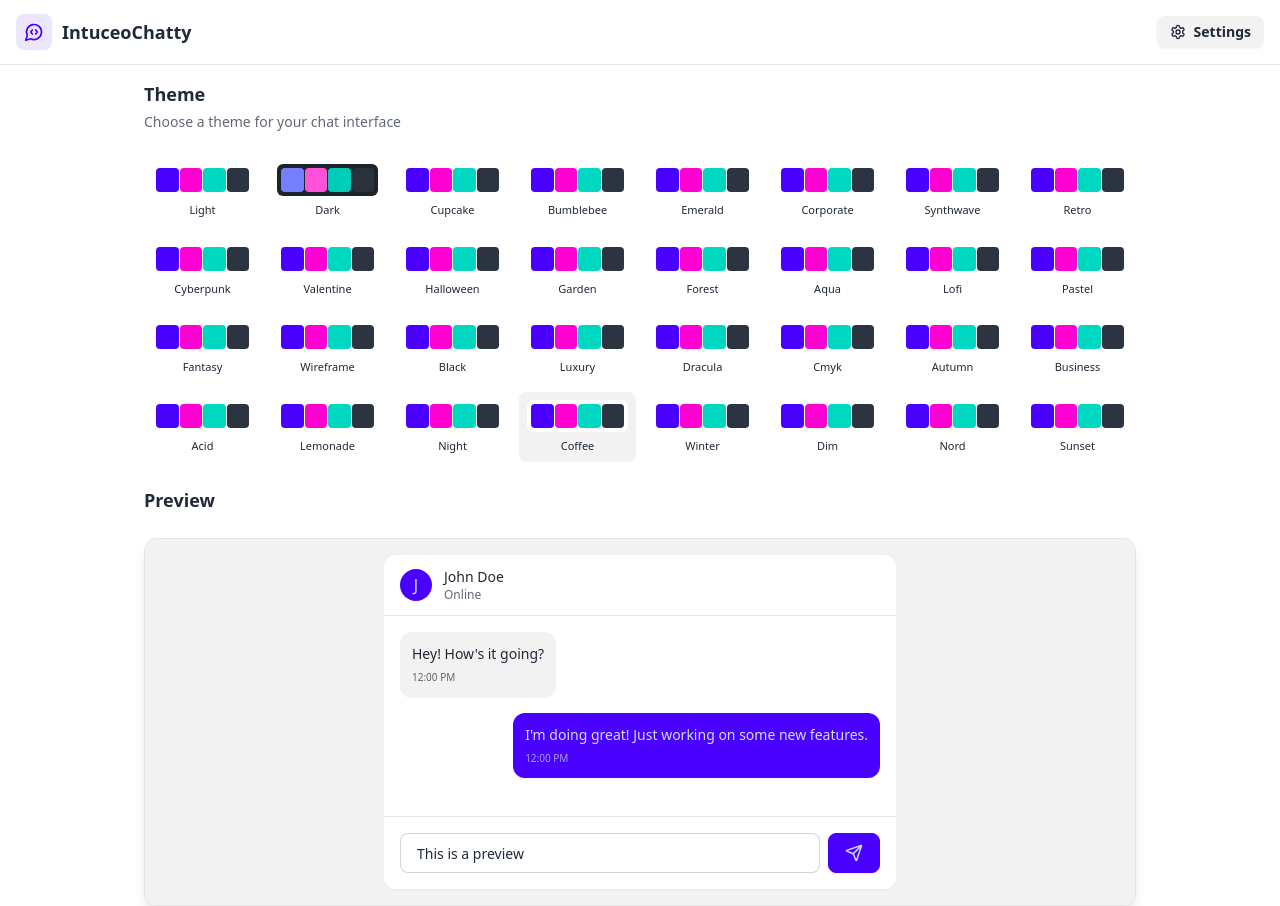
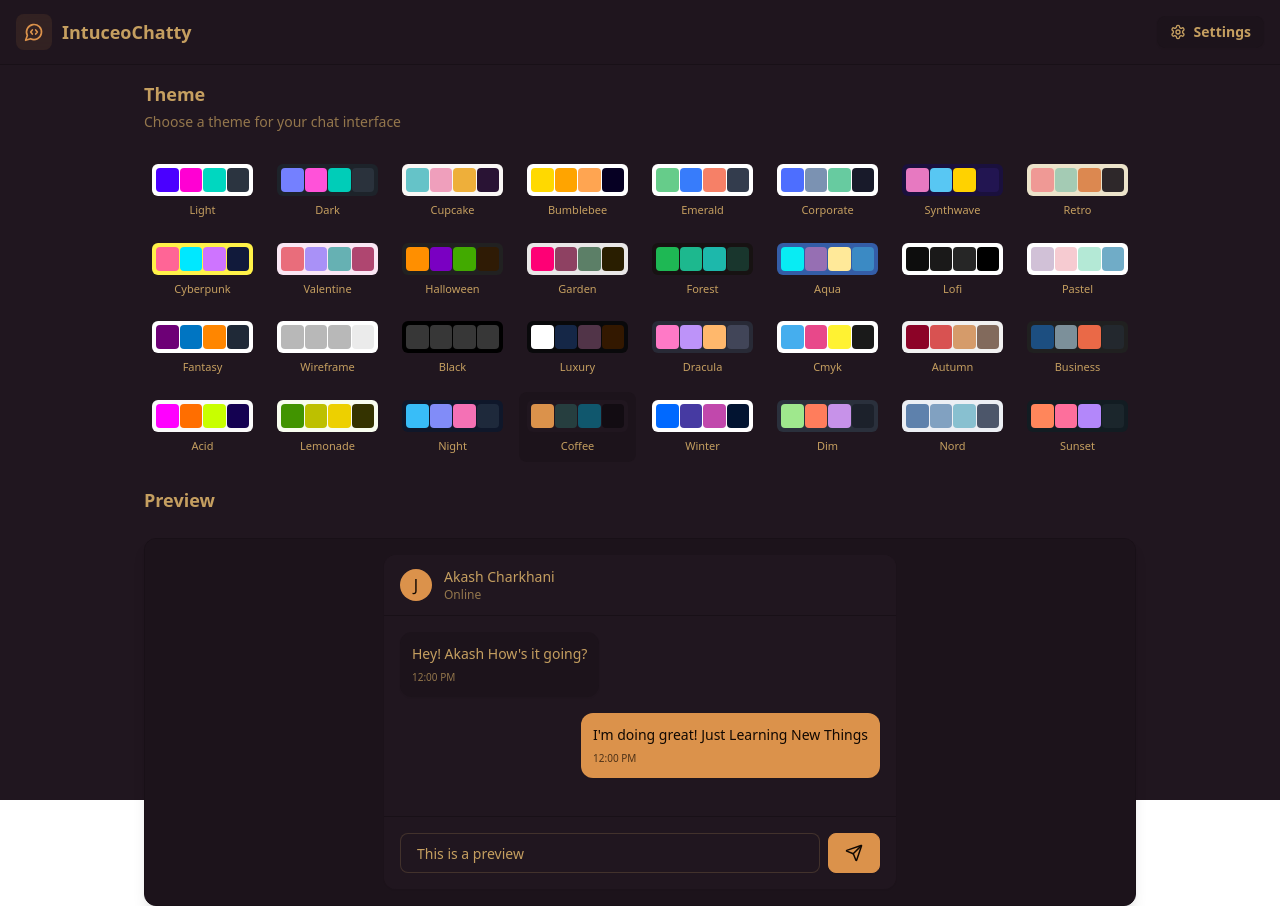
Before and after one commit to charkhaniakash/MERN-CHATAPP, a React (Vite) app in the folder frontend/: page /settings in a window 1280 px wide. Built offline with nearby package versions, Linux system fonts and the light colour scheme; no server answers.

Commit message:
switching colors fixed

```diff
--- a/frontend/src/pages/SettingPage.jsx
+++ b/frontend/src/pages/SettingPage.jsx
@@ -3,8 +3,8 @@ import { useThemeStore } from "../store/useThemeStore";
 import { THEMES } from "../constants/index.js";
 
 const PREVIEW_MESSAGES = [
-  { id: 1, content: "Hey! How's it going?", isSent: false },
-  { id: 2, content: "I'm doing great! Just working on some new features.", isSent: true },
+  { id: 1, content: "Hey! Akash How's it going?", isSent: false },
+  { id: 2, content: "I'm doing great! Just Learning New Things", isSent: true },
 ];
 
 const SettingPage = () => {
@@ -57,7 +57,7 @@ const SettingPage = () => {
                       J
                     </div>
                     <div>
-                      <h3 className="font-medium text-sm">John Doe</h3>
+                      <h3 className="font-medium text-sm">Akash Charkhani</h3>
                       <p className="text-xs text-base-content/70">Online</p>
                     </div>
                   </div>
--- a/frontend/tailwind.config.js
+++ b/frontend/tailwind.config.js
@@ -4,11 +4,7 @@ import daisyui from "daisyui";
 export default {
   content: ["./index.html", "./src/**/*.{js,ts,jsx,tsx}"],
   theme: {
-    plugins: [daisyui],
-    extend: {
-      animation: {
-        "spin-slow": "spin 8s linear infinite",
-      },
+    extend: {},
   },
   daisyui: {
     themes: [
@@ -46,6 +42,5 @@ export default {
       "sunset",
     ],
   },
-  },
   plugins: [daisyui],
 };
```
Lines whose indentation alone changed are shown as unchanged.
